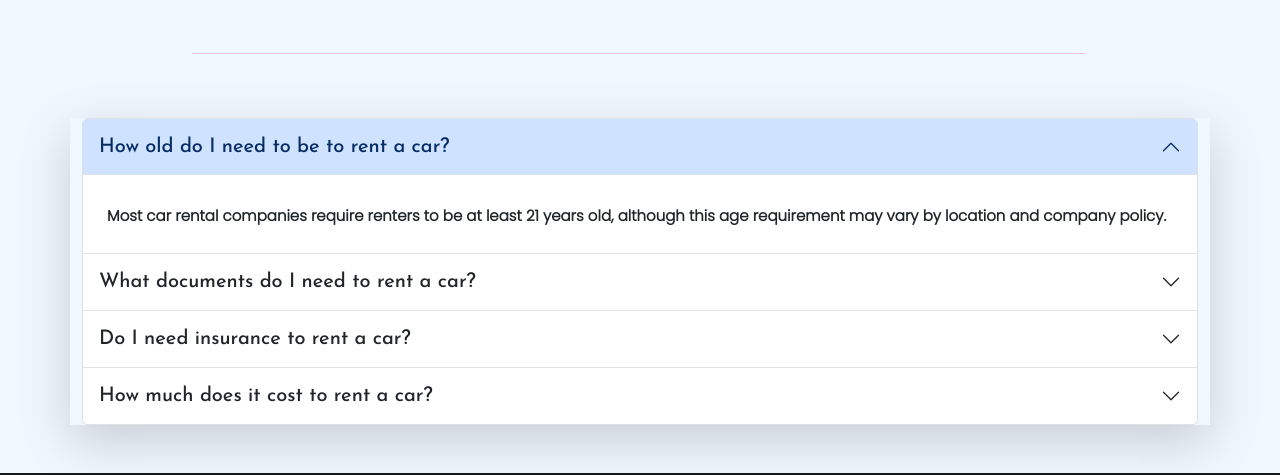
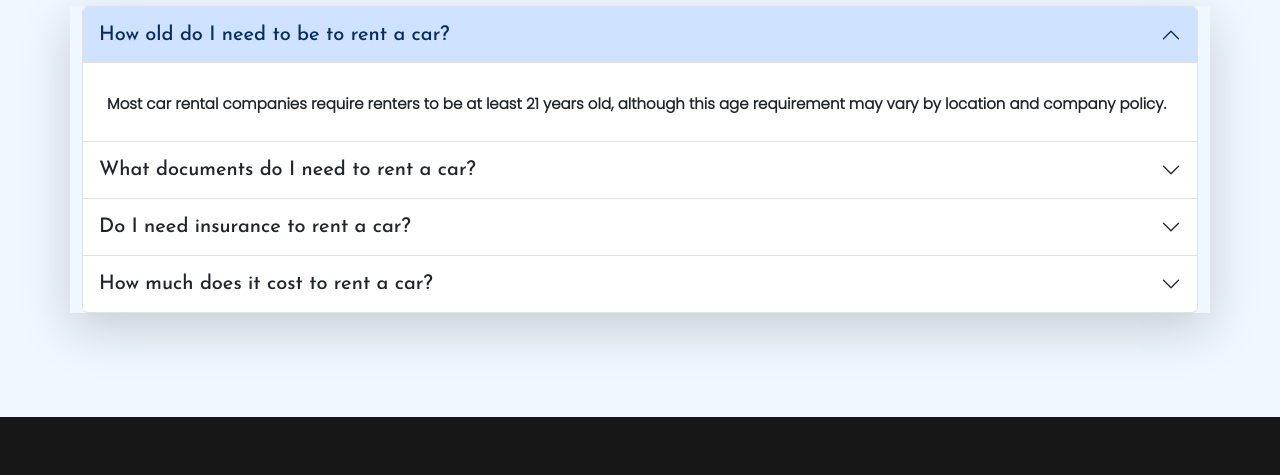
Before and after one commit to Tech-Jewel/CAR-RENTAL, a plain HTML site: page about.html in a window 1280 px wide. Shown: the part 4444-4919 px from the top of the page. Drawn offline with nearby package versions, Linux system fonts and the light colour scheme; a web font is replaced by a local one.

Commit message:
more changes on about page

```diff
--- a/about.html
+++ b/about.html
@@ -176,16 +176,16 @@
 
 
     <!-- FAQ'S -->
-    <section class="faq">
-      <section class="container-fluid p-lg-5 p-2 rtd">
+    <section class="faq pb-4">
+      <section class="container-fluid px-lg-5  p-2 rtd">
         <div class="row px-lg-5 px-2 mx-lg-5 mx-2 mt-lg-5 mt-3 pt-lg-5 pt-3">
           <div class="col-lg-8 col-sm-12 mx-lg-5 mx-4 px-lg-5 p-1 display-5 text-dark fw-light js">Frequently Asked Questions </div>
           <div class="col-lg-7 fs-5 fw-bold h1 mx-lg-5 mx-4 px-lg-5 px-4 text-danger ds">FAQs</div>
-          <hr class="col-lg-7 mt-5 mx-5 pt-5 text-danger" style="width: 90%;">
+          <hr class="col-lg-3 mt-3 mb-4 mx-5 text-danger" style="width: 90%;">
         </div>
 
 
-      <div class="accordion container shadow-lg pp" id="accordionPanelsStayOpenExample">
+      <div class="accordion container shadow-lg pp mb-5" id="accordionPanelsStayOpenExample">
         <div class="accordion-item">
           <h3 class="accordion-header">
             <button class="accordion-button js fs-5 p-3" type="button" data-bs-toggle="collapse" data-bs-target="#panelsStayOpen-collapseOne" aria-expanded="true" aria-controls="panelsStayOpen-collapseOne">
@@ -243,7 +243,7 @@
 
     <!-- Footer -->
 
-    <div class="container-fluid ftr  p-lg-3 p-2">
+    <div class="container-fluid ftr mt-5  p-lg-2 p-2">
       <div class="container p-lg-3 p-3">
         <div class="row gx-5 text-light px-lg-5 px-2 mb-lg-0 my-5 ">
           <div class="col-lg-3 col-sm-12 col-12 text-j px-lg-5 px-3 lh">
```
